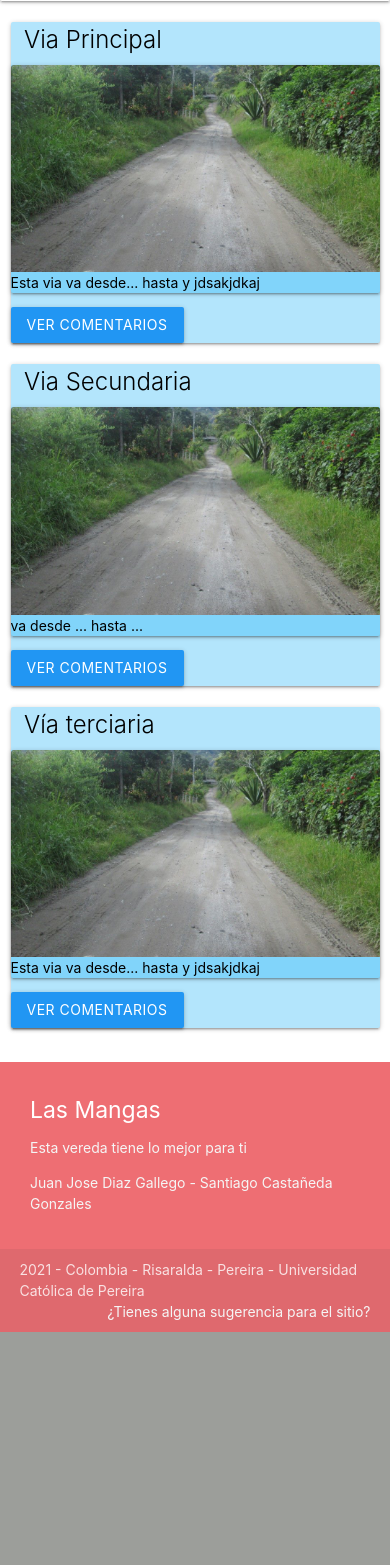
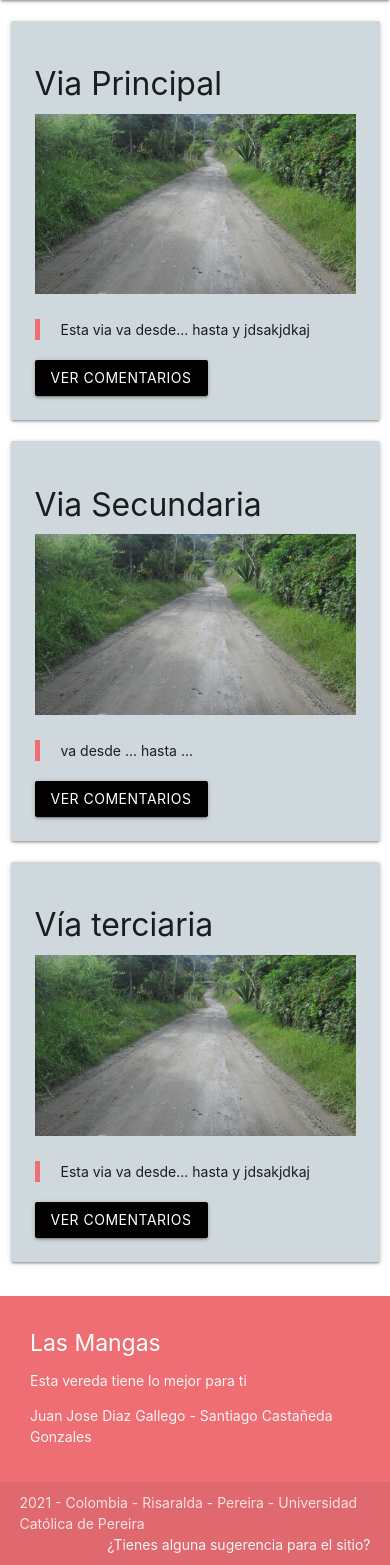
Before and after one commit to juangallego1425/django-las-mangas, a Django app: page /vias/ in a window 390 px wide. Shown: the part 673-2238 px from the top of the page. Before the commit the page ends 2005 px from the top, so only its background shows below. Run offline with Django 3.2, Linux system fonts and the light colour scheme; data comes from the database, SQL or seed files in the repository; both versions use the stored data as it was after the commit.

Commit message:
Commit correciones responsive 2

```diff
--- a/app_vereda_las_mangas/home/templates/home/navbar.html
+++ b/app_vereda_las_mangas/home/templates/home/navbar.html
@@ -8,7 +8,7 @@
         height: 100%;
         /*background-position-x: 45px;*/
         object-fit: fill;
-        margin-bottom: -5px;
+        margin-bottom: -6px;
 
 
     }
--- a/app_vereda_las_mangas/vias/templates/vias/vias.html
+++ b/app_vereda_las_mangas/vias/templates/vias/vias.html
@@ -37,14 +37,17 @@
         {% for via in vias %}
 
         <div class="col l4">
-            <div class=" card  light-blue lighten-4">
-                <span class="card-title activator black-text text-darken-4">&nbsp&nbsp{{via.titulo}}</span>
-                <div class="card-image waves-effect waves-block waves-light card light-blue lighten-3">
+            <div class=" card-panel blue-grey lighten-4">
+                <h4>{{via.titulo}}</h4>
+                <div>
                     <img class="responsive-img" src="{{ via.imagen_via.url}}">
-                    <span class="black-text text-darken-7">{{via.descripcion}}</span>
                 </div>
+                <blockquote>
+                    {{via.descripcion}}
+                </blockquote>
+
                 <a href="/vias/{{via.id}}/">
-                    <button class="btn waves-effect blue">Ver Comentarios
+                    <button class="btn waves-effect blue text black" >Ver Comentarios
 
 
                     </button>
```
Also changed, not shown: app_vereda_las_mangas/interes/templates/interes/interes.html (+5 -5 lines), app_vereda_las_mangas/sugerencias/templates/sugerencias/sugerencias.html (+7 -7 lines), app_vereda_las_mangas/db.sqlite3.
